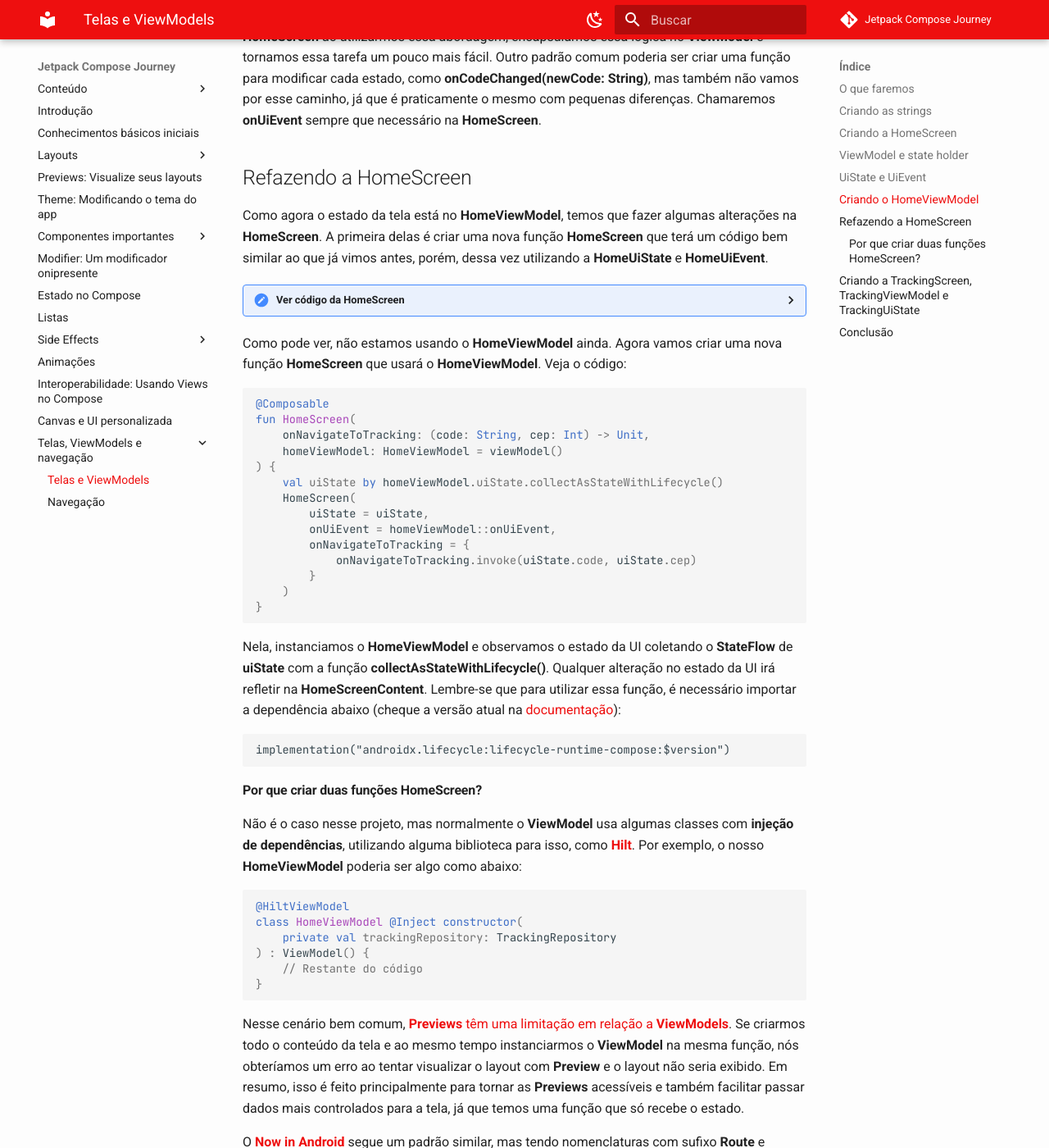
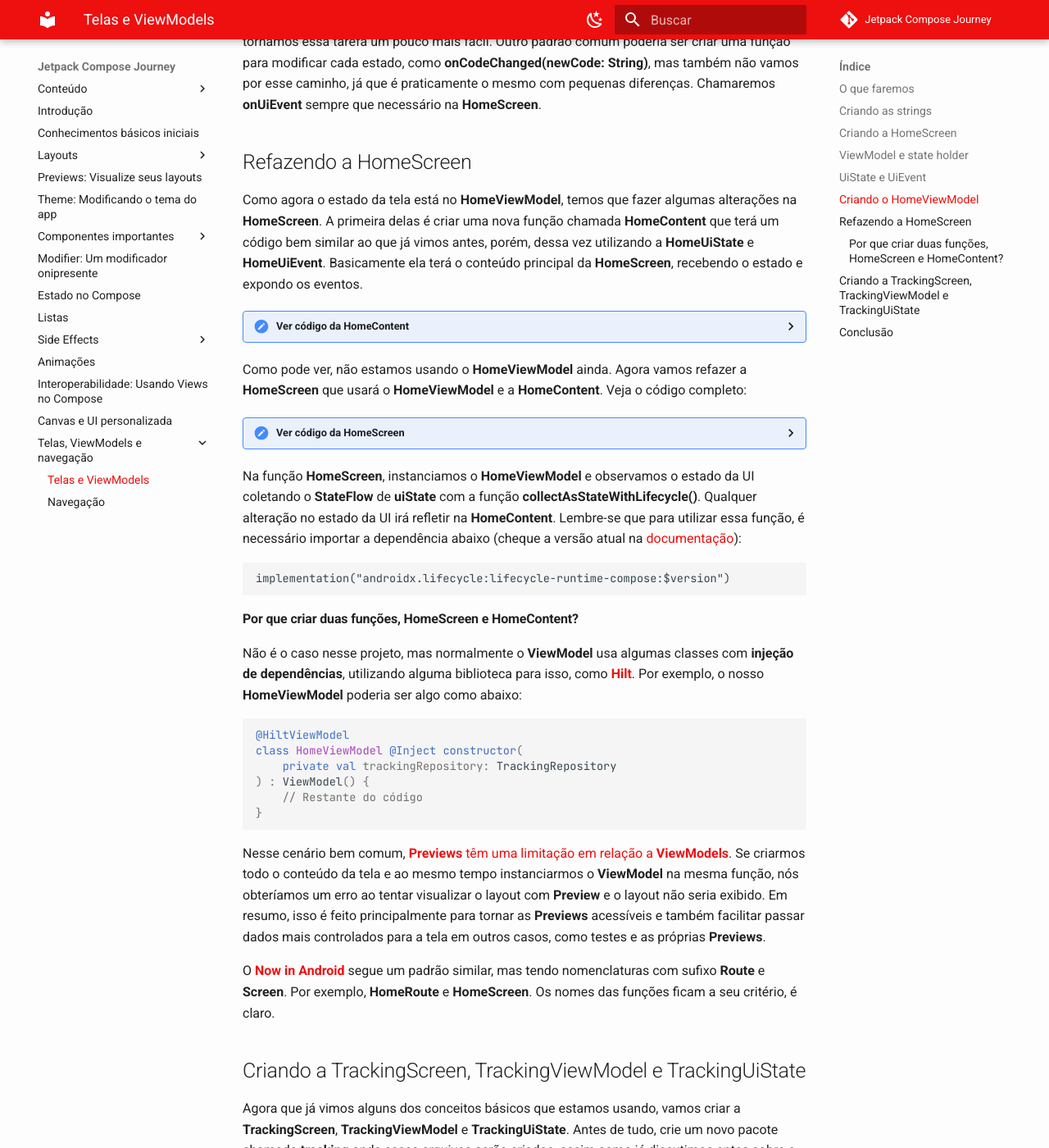
Before and after one commit to jsericksk/Jetpack-Compose-Journey, an MkDocs documentation site: the page built from docs/screens/screens.md, in a window 1280 px wide and 1400 px high, scrolled down 4535 px. Shown: the whole window at 82% size. Built offline with MkDocs 1.6.1 and Material for MkDocs 9.7.7, drawn with Linux system fonts in a browser that asks for light colours; comment, search, counter and statistics services are not loaded; some of the changed lines change nothing that is shown; some of the changed text lies outside the part shown.

Commit message:
screens.md atualizado

````diff
--- a/docs/screens/screens.md
+++ b/docs/screens/screens.md
@@ -35,7 +35,6 @@
     <string name="track">Rastrear</string>
     <string name="tracking">Rastreamento</string>
     <string name="order_status">Status: Em trânsito</string>
-
 </resources>
 ```
 
@@ -204,14 +203,14 @@
 
 ## Refazendo a HomeScreen
 
-Como agora o estado da tela está no **HomeViewModel**, temos que fazer algumas alterações na **HomeScreen**. A primeira delas é criar uma nova função **HomeScreen** que terá um código bem similar ao que já vimos antes, porém, dessa vez utilizando a **HomeUiState** e **HomeUiEvent**.
+Como agora o estado da tela está no **HomeViewModel**, temos que fazer algumas alterações na **HomeScreen**. A primeira delas é criar uma nova função chamada **HomeContent** que terá um código bem similar ao que já vimos antes, porém, dessa vez utilizando a **HomeUiState** e **HomeUiEvent**. Basicamente ela terá o conteúdo principal da **HomeScreen**, recebendo o estado e expondo os eventos.
 
 <details>
-  <summary>Ver código da HomeScreen</summary>
+  <summary>Ver código da HomeContent</summary>
 
 ```kotlin
 @Composable
-fun HomeScreen(
+fun HomeContent(
     uiState: HomeUiState,
     onUiEvent: (HomeUiEvent) -> Unit,
     onNavigateToTracking: () -> Unit
@@ -268,7 +267,10 @@
 ```
 </details>
 
-Como pode ver, não estamos usando o **HomeViewModel** ainda. Agora vamos criar uma nova função **HomeScreen** que usará o **HomeViewModel**. Veja o código:
+Como pode ver, não estamos usando o **HomeViewModel** ainda. Agora vamos refazer a **HomeScreen** que usará o **HomeViewModel** e a **HomeContent**. Veja o código completo:
+
+<details>
+  <summary>Ver código da HomeScreen</summary>
 
 ```kotlin
 @Composable
@@ -277,7 +279,7 @@
     homeViewModel: HomeViewModel = viewModel()
 ) {
     val uiState by homeViewModel.uiState.collectAsStateWithLifecycle()
-    HomeScreen(
+    HomeContent(
         uiState = uiState,
         onUiEvent = homeViewModel::onUiEvent,
         onNavigateToTracking = {
@@ -285,15 +287,100 @@
         }
     )
 }
+
+@Composable
+fun HomeContent(
+    uiState: HomeUiState,
+    onUiEvent: (HomeUiEvent) -> Unit,
+    onNavigateToTracking: () -> Unit
+) {
+    Column(
+        verticalArrangement = Arrangement.Center,
+        horizontalAlignment = Alignment.CenterHorizontally,
+        modifier = Modifier
+            .fillMaxSize()
+            .padding(24.dp)
+    ) {
+        val verticalSpacing = 14.dp
+        Text(
+            text = stringResource(id = R.string.tracker),
+            color = MaterialTheme.colorScheme.primary,
+            fontSize = 34.sp,
+            fontWeight = FontWeight.Bold
+        )
+        Spacer(Modifier.height(verticalSpacing + verticalSpacing))
+        CommonTextField(
+            text = uiState.code,
+            onTextChange = {
+                onUiEvent.invoke(HomeUiEvent.CodeChanged(it))
+            },
+            label = stringResource(id = R.string.tracking_code),
+            leadingIcon = Icons.Default.Info
+        )
+        Spacer(Modifier.height(verticalSpacing))
+        CommonTextField(
+            text = uiState.cepText,
+            onTextChange = { updatedCep ->
+                updatedCep.toIntOrNull()?.let { cep ->
+                    onUiEvent.invoke(HomeUiEvent.CepChanged(cep))
+                }
+                if (updatedCep.isBlank()) {
+                    onUiEvent.invoke(HomeUiEvent.CepChanged(UndefinedCep))
+                }
+            },
+            label = stringResource(id = R.string.cep),
+            leadingIcon = Icons.Default.LocationOn,
+            keyboardType = KeyboardType.Number
+        )
+        Spacer(Modifier.height(verticalSpacing + verticalSpacing))
+        Button(
+            onClick = onNavigateToTracking,
+            contentPadding = PaddingValues(16.dp),
+            enabled = uiState.canNavigateToTrackingScreen,
+            modifier = Modifier.fillMaxWidth()
+        ) {
+            Text(text = stringResource(id = R.string.track))
+        }
+    }
+}
+
+@Composable
+private fun CommonTextField(
+    text: String,
+    onTextChange: (String) -> Unit,
+    label: String,
+    leadingIcon: ImageVector,
+    modifier: Modifier = Modifier,
+    keyboardType: KeyboardType = KeyboardType.Text
+) {
+    OutlinedTextField(
+        value = text,
+        onValueChange = onTextChange,
+        label = {
+            Text(text = label)
+        },
+        leadingIcon = {
+            Icon(
+                imageVector = leadingIcon,
+                contentDescription = null
+            )
+        },
+        shape = RoundedCornerShape(16.dp),
+        singleLine = true,
+        keyboardOptions = KeyboardOptions(keyboardType = keyboardType),
+        modifier = modifier.fillMaxWidth()
+    )
+}
 ```
+</details>
 
-Nela, instanciamos o **HomeViewModel** e observamos o estado da UI coletando o **StateFlow** de **uiState** com a função **collectAsStateWithLifecycle()**. Qualquer alteração no estado da UI irá refletir na **HomeScreenContent**. Lembre-se que para utilizar essa função, é necessário importar a dependência abaixo (cheque a versão atual na [documentação](https://developer.android.com/jetpack/androidx/releases/lifecycle)):
+Na função **HomeScreen**, instanciamos o **HomeViewModel** e observamos o estado da UI coletando o **StateFlow** de **uiState** com a função **collectAsStateWithLifecycle()**. Qualquer alteração no estado da UI irá refletir na **HomeContent**. Lembre-se que para utilizar essa função, é necessário importar a dependência abaixo (cheque a versão atual na [documentação](https://developer.android.com/jetpack/androidx/releases/lifecycle)):
 
 ```gradle
 implementation("androidx.lifecycle:lifecycle-runtime-compose:$version")
 ```
 
-#### Por que criar duas funções HomeScreen?
+#### Por que criar duas funções, HomeScreen e HomeContent?
 
 Não é o caso nesse projeto, mas normalmente o **ViewModel** usa algumas classes com **injeção de dependências**, utilizando alguma biblioteca para isso, como [**Hilt**](https://developer.android.com/training/dependency-injection/hilt-android). Por exemplo, o nosso **HomeViewModel** poderia ser algo como abaixo:
 
@@ -306,7 +393,7 @@
 }
 ```
 
-Nesse cenário bem comum, [**Previews** têm uma limitação em relação a **ViewModels**](https://developer.android.com/jetpack/compose/tooling/previews#preview-viewmodel). Se criarmos todo o conteúdo da tela e ao mesmo tempo instanciarmos o **ViewModel** na mesma função, nós obteríamos um erro ao tentar visualizar o layout com **Preview** e o layout não seria exibido. Em resumo, isso é feito principalmente para tornar as **Previews** acessíveis e também facilitar passar dados mais controlados para a tela, já que temos uma função que só recebe o estado.
+Nesse cenário bem comum, [**Previews** têm uma limitação em relação a **ViewModels**](https://developer.android.com/jetpack/compose/tooling/previews#preview-viewmodel). Se criarmos todo o conteúdo da tela e ao mesmo tempo instanciarmos o **ViewModel** na mesma função, nós obteríamos um erro ao tentar visualizar o layout com **Preview** e o layout não seria exibido. Em resumo, isso é feito principalmente para tornar as **Previews** acessíveis e também facilitar passar dados mais controlados para a tela em outros casos, como testes e as próprias **Previews**.
 
 O [**Now in Android**](https://github.com/android/nowinandroid/blob/main/feature/interests/src/main/kotlin/com/google/samples/apps/nowinandroid/feature/interests/InterestsScreen.kt) segue um padrão similar, mas tendo nomenclaturas com sufixo **Route** e **Screen**. Por exemplo, **HomeRoute** e **HomeScreen**. Os nomes das funções ficam a seu critério, é claro.
 
@@ -329,7 +416,7 @@
     LaunchedEffect(Unit) {
         trackingViewModel.getTrackingInfo(code = code, cep = cep)
     }
-    TrackingScreen(
+    TrackingContent(
         uiState = uiState,
         onNavigateBack = onNavigateBack
     )
@@ -337,7 +424,7 @@
 
 @OptIn(ExperimentalMaterial3Api::class)
 @Composable
-private fun TrackingScreen(
+private fun TrackingContent(
     uiState: TrackingUiState,
     onNavigateBack: () -> Unit
 ) {
@@ -463,7 +550,7 @@
 )
 ```
 
-Existe uma pequena observação sobre a **TrackingUiState**. Como pode ver, ela é bastante parecida com a **HomeUiState**. Normalmente ela teria mais propriedades, como por exemplo, uma para especificar o estado atual da tela, seja **loading**, **success** ou **error**, já que na teoria essa tela iria buscar informações de algum dado remoto e isso demoraria um pouco para ser exibido e poderia ocasionar em erro. Mas para fins de simplificação, não teremos nada disso. Como também não teremos nenhum evento muito importante e esses dados não vão mudar, não teremos uma **TrackingUiEvent** aqui.
+Existe uma pequena observação sobre a **TrackingUiState**. Como pode ver, ela é bastante parecida com a **HomeUiState**. Normalmente ela teria mais propriedades, como por exemplo, uma para especificar o estado atual da tela, seja **loading**, **success** ou **error**, já que na teoria essa tela iria buscar informações de algum dado remoto e isso demoraria um pouco para ser exibido, podendo também ocasionar em erro. Mas para fins de simplificação, não teremos nada disso. Como também não teremos nenhum evento muito importante e esses dados não vão mudar, não faremos uma **TrackingUiEvent** aqui.
 
 ## Conclusão
 
````
